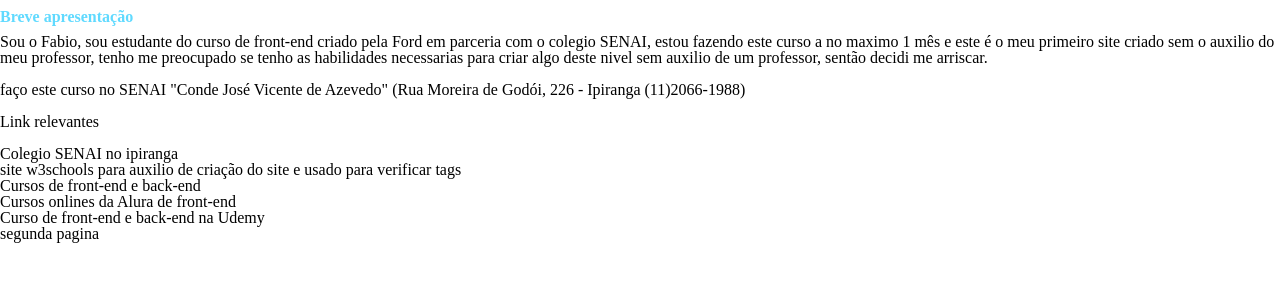
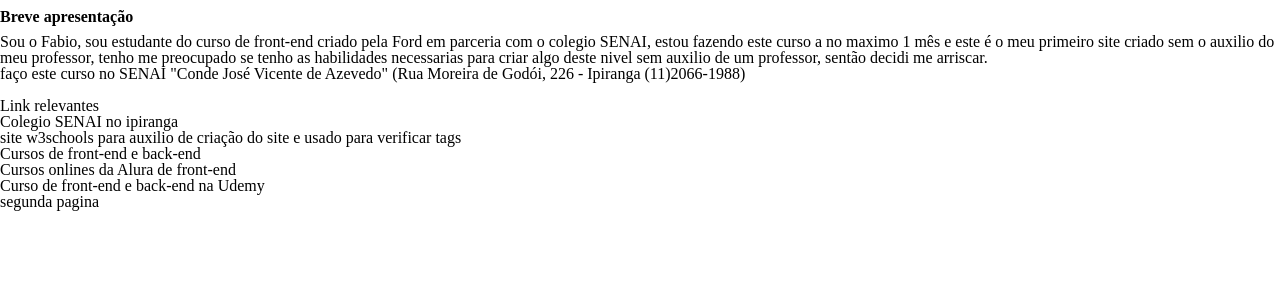
Before and after one commit to Fabio42-sys/Site-test, a plain HTML site: page index.html in a window 1280 px wide. Drawn offline with Linux system fonts and the light colour scheme.

Commit message:
Mudanças

```diff
--- a/index.html
+++ b/index.html
@@ -14,27 +14,27 @@
 
         <article>
 
-            <header id="topo-inicio">
+            <header id="inicio">
 
                 <h1>Breve apresentação</h1>
 
-                <p> <h4> Sou o Fabio, sou estudante do curso de front-end criado pela Ford em parceria com o colegio SENAI, estou fazendo este curso a no maximo 1 mês e este é o meu primeiro site criado sem o auxilio do meu professor, tenho me preocupado se tenho as habilidades necessarias para criar algo deste nivel sem auxilio de um professor, sentão decidi me arriscar. </h4> </p> <br>
+                <p> <h4> Sou o Fabio, sou estudante do curso de front-end criado pela Ford em parceria com o colegio SENAI, estou fazendo este curso a no maximo 1 mês e este é o meu primeiro site criado sem o auxilio do meu professor, tenho me preocupado se tenho as habilidades necessarias para criar algo deste nivel sem auxilio de um professor, sentão decidi me arriscar. </h4> </p>
 
                 <p> <h4> faço este curso no SENAI "Conde José Vicente de Azevedo" (Rua Moreira de Godói, 226 - Ipiranga (11)2066-1988) </h4> </p> <br>
 
-                <h3> Link relevantes </h3> <br>
+                <h3> Link relevantes </h3>
 
                 <Nav>
                     <ul>
                         <li>
 
-                            <a href="https://automobilistica.sp.senai.br/"> Colegio SENAI no ipiranga </a> <br>
+                            <a href="https://automobilistica.sp.senai.br/"> Colegio SENAI no ipiranga </a>
 
                             </li>
 
                             <li>
 
-                                <a href="https://www.w3schools.com/"> site w3schools para auxilio de criação do site e usado para verificar tags </a>
+                                <a href="https://www.w3schools.com/"> site w3schools para auxilio de criação do site e usado para verificar tags </a> <br>
 
                         </li>
                     </ul>
--- a/style.css
+++ b/style.css
@@ -2,7 +2,7 @@
 
 h1 {
 
-    color: rgb(96, 218, 255);
+    color: rgb(0, 0, 0);
     line-height: 2.1;
     font-weight: bold;
 }
```
Also changed, not shown: segunda-pagina.html (+7 -3 lines).
